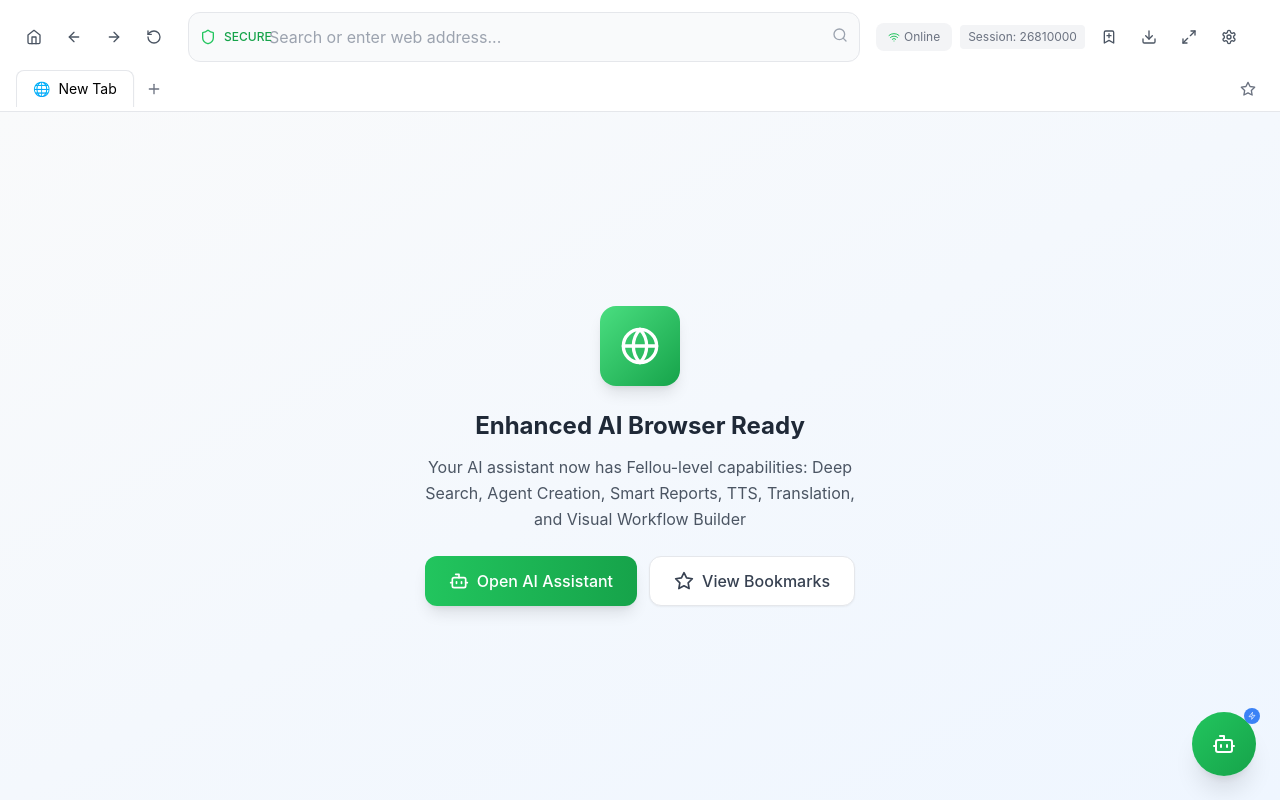
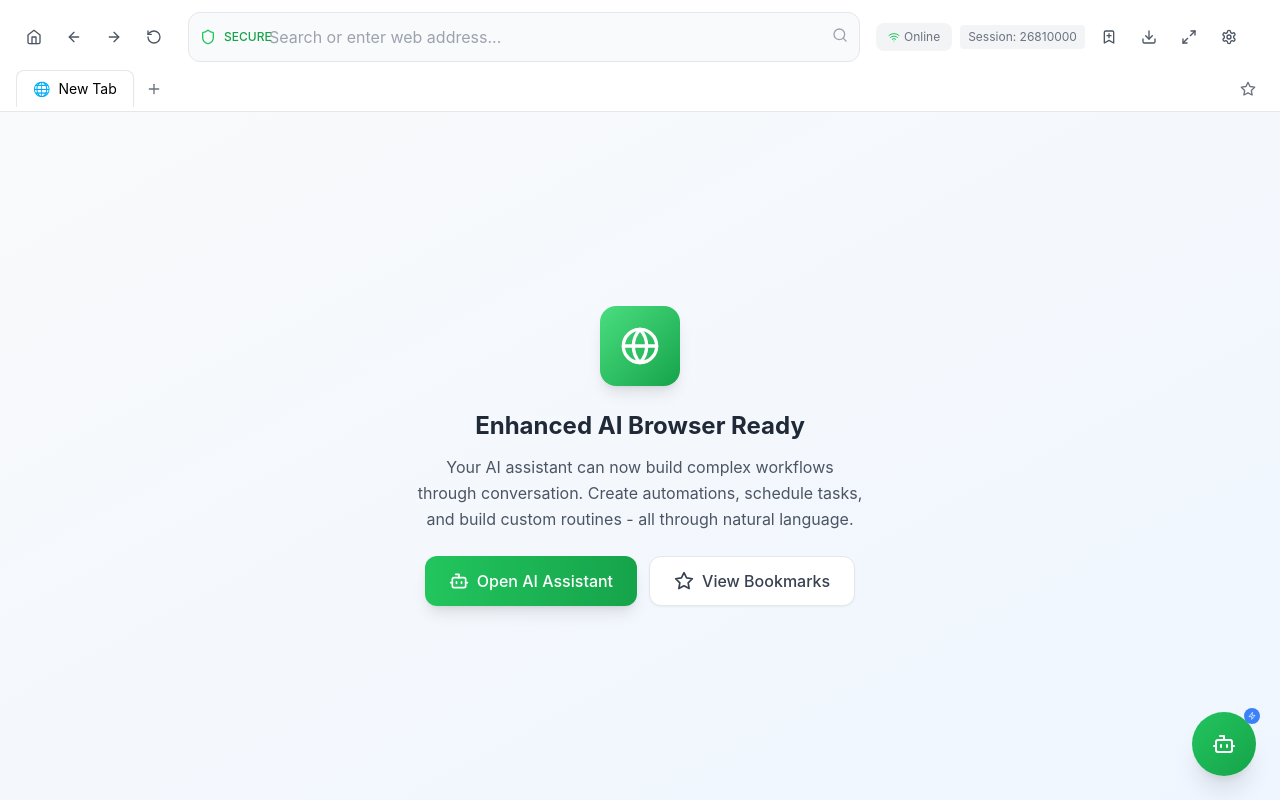
Before and after one commit to sumithkumar07/kairo-browser, a React (Create React App) app in the folder frontend/: page /browser in a window 1280 px wide. Built offline with nearby package versions, Linux system fonts and the light colour scheme.

Commit message:
auto-commit for 9a2101f5-0db1-43be-a33d-6a2c7fae9276

```diff
--- a/frontend/src/components/EnhancedBrowserInterface.js
+++ b/frontend/src/components/EnhancedBrowserInterface.js
@@ -1069,7 +1069,7 @@ const EnhancedBrowserInterface = ({ onBackToWelcome }) => {
               </div>
               <h3 className="text-2xl font-bold text-gray-800 mb-3">Enhanced AI Browser Ready</h3>
               <p className="text-gray-600 mb-6 leading-relaxed">
-                Your AI assistant now has Fellou-level capabilities: Deep Search, Agent Creation, Smart Reports, TTS, Translation, and Visual Workflow Builder
+                Your AI assistant can now build complex workflows through conversation. Create automations, schedule tasks, and build custom routines - all through natural language.
               </p>
               <div className="flex flex-col sm:flex-row gap-3 justify-center">
                 <button
```
